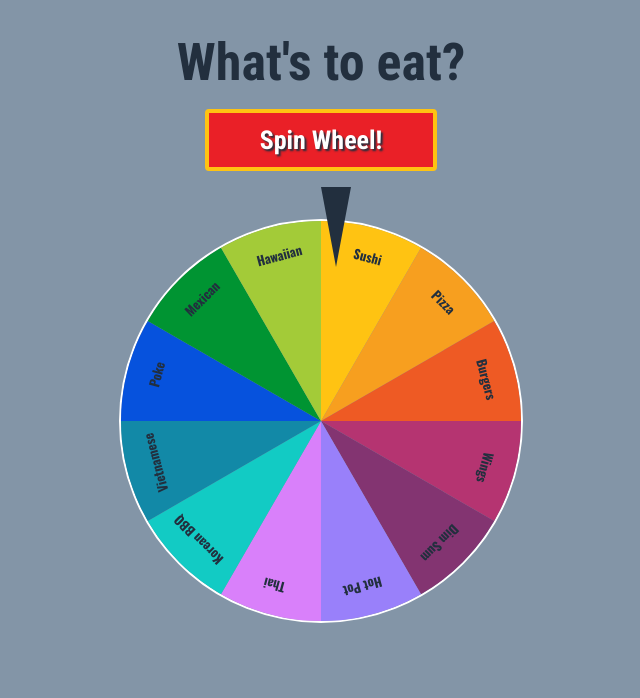
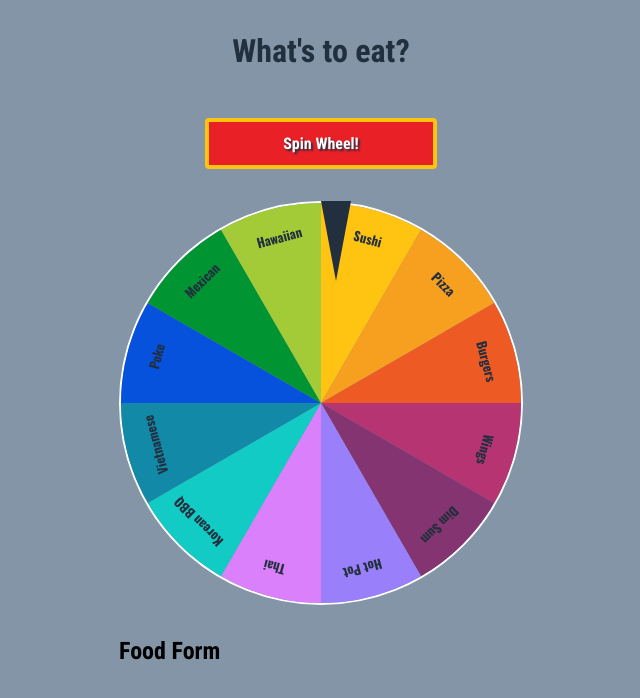
Before and after one commit to essjay05/food-wheel-selector-react, a React (Create React App) app: page / in a window 1280 px wide. Shown: the top 698 px of the page, without its empty margins (319-959 px from the left). Built offline with nearby package versions, Linux system fonts and the light colour scheme; the HTML template or start-up script is replaced by a standard one.

Commit message:
Created components folder and pulled Spinner function and code out into Spinner /components/spinner folder. Tested that it still works successfully.

```diff
--- a/src/App.css
+++ b/src/App.css
@@ -1,12 +1,7 @@
 .App-header {
-  min-height: 100vh;
-  display: flex;
-  flex-direction: column;
-  align-items: center;
-  justify-content: flex-start;
-  font-size: calc(10px + 2vmin);
   color: var(--black);
   padding: 2rem 0;
+  text-align: center;
 }
 
 /* Spinner Styles */
@@ -69,11 +64,7 @@ ul.circle {
 }
 
 .spinner-wheel {
-  position: absolute;
-  display: flex;
-  align-items: flex-start;
-  justify-content: center;
-  width: 100%;
+  position: relative;
 }
 
 .arrow-pointer {
--- a/src/App.js
+++ b/src/App.js
@@ -1,106 +1,11 @@
 import React, { useState } from 'react';
 import './App.css';
+import FoodForm from './components/foodForm/FoodForm';
+import Spinner from './components/spinner/Spinner';
 
 function App() {
 
-  // const [selectedFood, setSelectedFood] = useState('')
-  const [spinStart, setSpinStart] = useState({name: 'circle'})
 
-  const startRotation = () => {
-    setSpinStart({name: 'circle start-rotate'})
-    setTimeout(() => {
-      setSpinStart({name: 'circle start-rotate stop-rotate'})
-    }, spinTime)
-  }
-
-  const spinTime = Math.floor((Math.random() * 10000) + 1)
-
-  const foodObjectList = [
-    {
-      name: 'Sushi',
-      bgColor: 'rgba(255, 195, 18, 1)'
-    },
-    {
-      name: 'Pizza',
-      bgColor: 'rgba(247, 159, 31, 1)'
-    },
-    {
-      name: 'Burgers',
-      bgColor: 'rgba(238, 90, 36, 1)'
-    },
-    {
-      name: 'Wings',
-      bgColor: 'rgba(181, 52, 113, 1)'
-    },
-    {
-      name: 'Dim Sum',
-      bgColor: 'rgba(131, 52, 113, 1)'
-    },
-    {
-      name: 'Hot Pot',
-      bgColor: 'rgba(153, 128, 250, 1)'
-    },
-    {
-      name: 'Thai',
-      bgColor: 'rgba(217, 128, 250, 1)'
-    },
-    {
-      name: 'Korean BBQ',
-      bgColor: 'rgba(18, 203, 196, 1)'
-    },
-    {
-      name: 'Vietnamese',
-      bgColor: 'rgba(18, 137, 167, 1)'
-    },
-    {
-      name: 'Poke',
-      bgColor: 'rgba(6, 82, 221, 1)'
-    },
-    {
-      name: 'Mexican',
-      bgColor: 'rgba(0, 148, 50, 1)'
-    },
-    {
-      name: 'Hawaiian',
-      bgColor: 'rgba(163, 203, 56, 1)'
-    },
-  ]
-
-// Next feature: Make Food list editable by others
-  // const foodList = [
-  //   'Sushi',
-  //   'Pizza',
-  //   'Burger & Fries',
-  //   'Wings',
-  //   'Dumplings/Dim Sum',
-  //   'Hot Pot',
-  //   'Korean BBQ',
-  //   'Vietnamese',
-  //   'Poke',
-  //   'Hawaiian',
-  //   'Noods'
-  // ]
-
-  // const pieColors = [
-  //   '#FFC312',
-  //   '#F79F1F',
-  //   '#EE5A24',
-  //   '#B53471',
-  //   '#833471',
-  //   '#9980FA',
-  //   '#D980FA',
-  //   '#12CBC4',
-  //   '#1289A7',
-  //   '#0652DD',
-  //   '#006266',
-  //   '#009432',
-  //   '#A3CB38',
-  //   '#C4E538'
-  // ]
-
-  // useEffect(() => {
-  //   console.log(foodObjectList)
-  // }, [])
 
   return (
     <div className="App">
@@ -108,31 +13,9 @@ function App() {
         <h1>
           What's to eat?
         </h1>
-        <section className="spinner-section">
-          <div
-            className="spinner-btn"
-            onClick={startRotation}>
-            <p>Spin Wheel!</p>
-          </div>
-          <div className="spinner-wheel">
-            <div className="arrow-pointer"></div>
-            <ul className={spinStart.name}>
-              {foodObjectList.map((food, index) => (<li
-                key={index}
-                className="spinner-slice"
-                style={{
-                  backgroundColor: `${food.bgColor}`,
-                  transform: `rotate(${index * 30}deg) skewY(-60deg)`}}>
-                <div
-                  className="text"
-                  spellCheck="false">
-                  {food.name}
-                </div>
-              </li>))}
-            </ul>
-          </div>
-        </section>
       </header>
+      <Spinner />
+      <FoodForm />
     </div>
   );
 }
--- /dev/null
+++ b/src/components/foodForm/FoodForm.jsx
@@ -0,0 +1,15 @@
+import React from 'react'
+import './foodForm.css'
+
+const FoodForm = () => {
+  return (
+    <section className="form-section">
+      <h2>Food Form</h2>
+      <form className="food-form">
+
+      </form>
+    </section>
+  )
+}
+
+export default FoodForm
--- /dev/null
+++ b/src/components/spinner/Spinner.jsx
@@ -0,0 +1,132 @@
+import React, { useState } from 'react'
+import './spinner.css'
+
+const Spinner = () => {
+  // const [selectedFood, setSelectedFood] = useState('')
+  const [spinStart, setSpinStart] = useState({name: 'circle'})
+
+  const startRotation = () => {
+    setSpinStart({name: 'circle start-rotate'})
+    setTimeout(() => {
+      setSpinStart({name: 'circle start-rotate stop-rotate'})
+    }, spinTime)
+  }
+
+  const spinTime = Math.floor((Math.random() * 10000) + 1)
+
+  const foodObjectList = [
+    {
+      name: 'Sushi',
+      bgColor: 'rgba(255, 195, 18, 1)'
+    },
+    {
+      name: 'Pizza',
+      bgColor: 'rgba(247, 159, 31, 1)'
+    },
+    {
+      name: 'Burgers',
+      bgColor: 'rgba(238, 90, 36, 1)'
+    },
+    {
+      name: 'Wings',
+      bgColor: 'rgba(181, 52, 113, 1)'
+    },
+    {
+      name: 'Dim Sum',
+      bgColor: 'rgba(131, 52, 113, 1)'
+    },
+    {
+      name: 'Hot Pot',
+      bgColor: 'rgba(153, 128, 250, 1)'
+    },
+    {
+      name: 'Thai',
+      bgColor: 'rgba(217, 128, 250, 1)'
+    },
+    {
+      name: 'Korean BBQ',
+      bgColor: 'rgba(18, 203, 196, 1)'
+    },
+    {
+      name: 'Vietnamese',
+      bgColor: 'rgba(18, 137, 167, 1)'
+    },
+    {
+      name: 'Poke',
+      bgColor: 'rgba(6, 82, 221, 1)'
+    },
+    {
+      name: 'Mexican',
+      bgColor: 'rgba(0, 148, 50, 1)'
+    },
+    {
+      name: 'Hawaiian',
+      bgColor: 'rgba(163, 203, 56, 1)'
+    },
+  ]
+
+// Next feature: Make Food list editable by others
+  // const foodList = [
+  //   'Sushi',
+  //   'Pizza',
+  //   'Burger & Fries',
+  //   'Wings',
+  //   'Dumplings/Dim Sum',
+  //   'Hot Pot',
+  //   'Korean BBQ',
+  //   'Vietnamese',
+  //   'Poke',
+  //   'Hawaiian',
+  //   'Noods'
+  // ]
+
+  // const pieColors = [
+  //   '#FFC312',
+  //   '#F79F1F',
+  //   '#EE5A24',
+  //   '#B53471',
+  //   '#833471',
+  //   '#9980FA',
+  //   '#D980FA',
+  //   '#12CBC4',
+  //   '#1289A7',
+  //   '#0652DD',
+  //   '#006266',
+  //   '#009432',
+  //   '#A3CB38',
+  //   '#C4E538'
+  // ]
+
+  // useEffect(() => {
+  //   console.log(foodObjectList)
+  // }, [])
+
+  return (
+    <section className="spinner-section">
+      <div
+        className="spinner-btn"
+        onClick={startRotation}>
+        <p>Spin Wheel!</p>
+      </div>
+      <div className="spinner-wheel">
+        <div className="arrow-pointer"></div>
+        <ul className={spinStart.name}>
+          {foodObjectList.map((food, index) => (<li
+            key={index}
+            className="spinner-slice"
+            style={{
+              backgroundColor: `${food.bgColor}`,
+              transform: `rotate(${index * 30}deg) skewY(-60deg)`}}>
+            <div
+              className="text"
+              spellCheck="false">
+              {food.name}
+            </div>
+          </li>))}
+        </ul>
+      </div>
+    </section>
+  )
+}
+
+export default Spinner
--- a/src/index.css
+++ b/src/index.css
@@ -37,6 +37,10 @@ body {
   -webkit-font-smoothing: antialiased;
   -moz-osx-font-smoothing: grayscale;
   background-color: var(--darkGrey);
+  display: flex;
+  flex-direction: column;
+  align-items: center;
+  justify-content: flex-start;
 }
 
 code {
```
Also changed, not shown: src/components/foodForm/FormInput.jsx (added, +11 -0 lines), src/components/foodForm/foodForm.css (added), src/components/foodForm/formInput.css (added), src/components/spinner/spinner.css (added).
